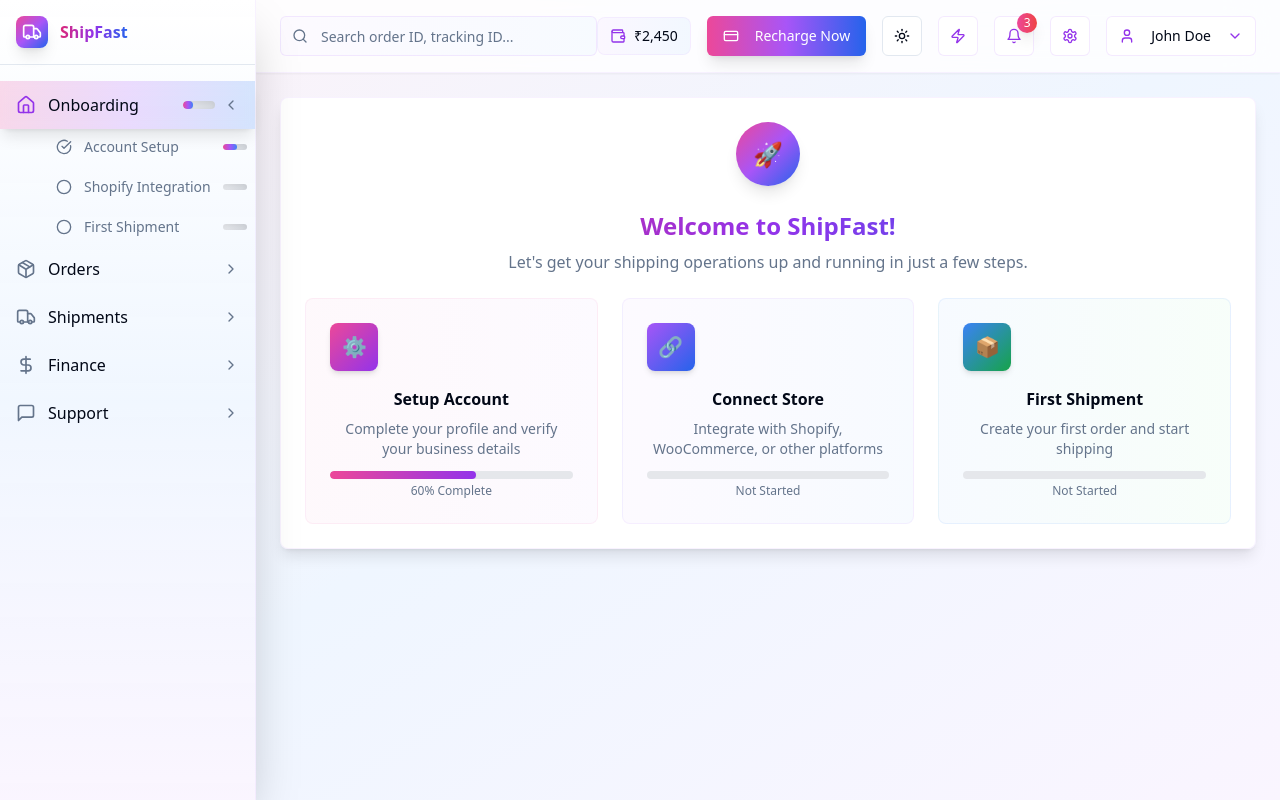
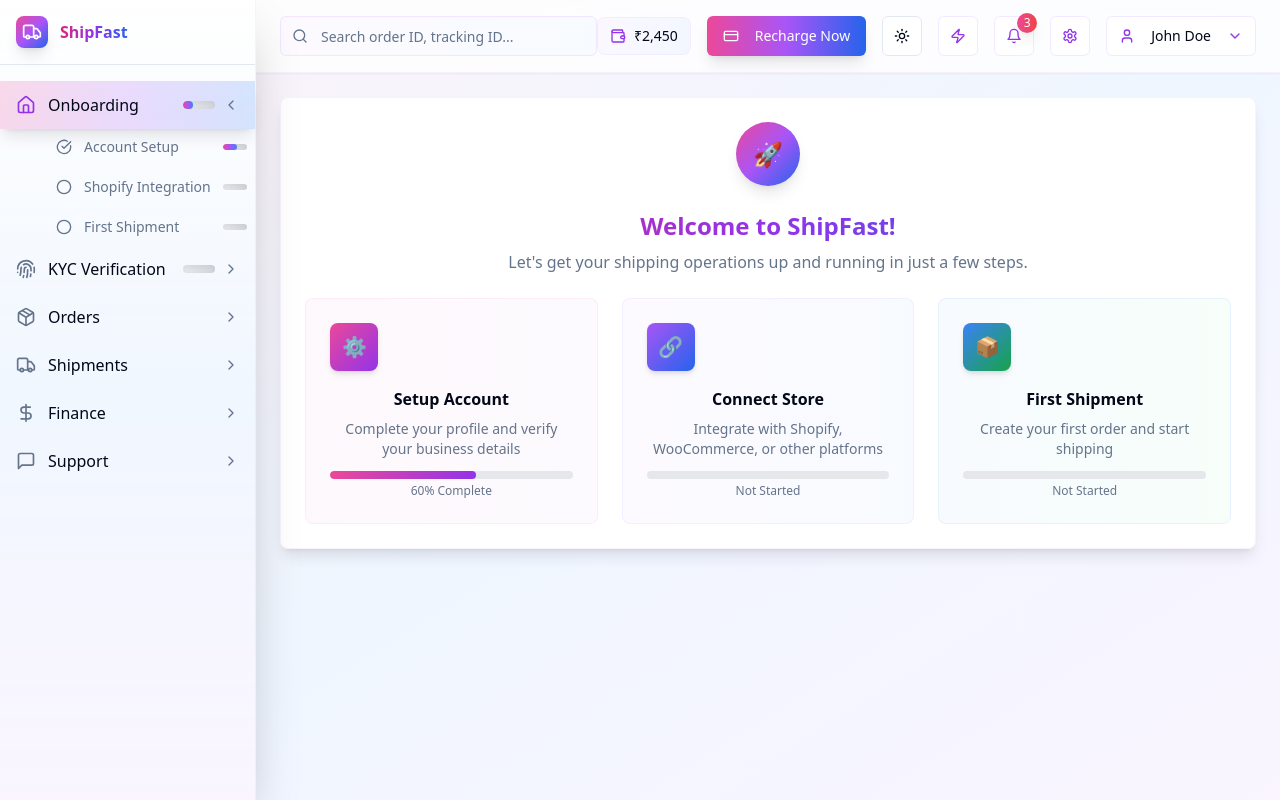
Before and after one commit to desirppc/parcelace-admin, a React (Vite) app: page / in a window 1280 px wide. Both pictures are taken after a click on the button "Continue with Facebook". Built offline with nearby package versions, Linux system fonts and the light colour scheme.

Commit message:
Add KYC navigation and integration
- Added KYC as a main menu item in the sidebar under "Onboarding".
- Updated menu structure in `OnboardingLayout.tsx`.
- Enhanced KYC flow in `KYCVerification.tsx`.
- Integrated KYC with the onboarding flow.

```diff
--- a/src/components/OnboardingContent.tsx
+++ b/src/components/OnboardingContent.tsx
@@ -105,9 +105,13 @@ const OnboardingContent: React.FC<OnboardingContentProps> = ({ activeMenuItem })
     case 'first-shipment':
       return renderOnboardingStep();
 
-    // KYC - Updated to handle both 'kyc' and 'kyc-verification' cases
+    // KYC - All KYC verification routes
     case 'kyc':
     case 'kyc-verification':
+    case 'aadhar-verification':
+    case 'pan-verification':
+    case 'gst-verification':
+    case 'bank-verification':
       return <KYCVerification />;
 
     // Orders
--- a/src/components/OnboardingLayout.tsx
+++ b/src/components/OnboardingLayout.tsx
@@ -1,3 +1,4 @@
+
 import React, { useState } from 'react';
 import {
   Search,
@@ -30,7 +31,9 @@ import {
   DollarSign,
   MessageCircle,
   Headphones,
-  History
+  History,
+  Building,
+  Landmark
 } from 'lucide-react';
 import { Button } from '@/components/ui/button';
 import { Input } from '@/components/ui/input';
@@ -65,6 +68,19 @@ const OnboardingLayout = () => {
         { id: 'account-setup', title: 'Account Setup', icon: CheckCircle, progress: 60 },
         { id: 'integration', title: 'Shopify Integration', icon: Circle, progress: 0 },
         { id: 'first-shipment', title: 'First Shipment', icon: Circle, progress: 0 }
+      ]
+    },
+    {
+      id: 'kyc',
+      title: 'KYC Verification',
+      icon: Fingerprint,
+      progress: 0,
+      subItems: [
+        { id: 'kyc-verification', title: 'Entity Type Selection', icon: Building, progress: 0 },
+        { id: 'aadhar-verification', title: 'Aadhar Verification', icon: FileText, progress: 0 },
+        { id: 'pan-verification', title: 'PAN Verification', icon: CreditCard, progress: 0 },
+        { id: 'gst-verification', title: 'GST Verification', icon: Building, progress: 0 },
+        { id: 'bank-verification', title: 'Bank Verification', icon: Landmark, progress: 0 }
       ]
     },
     {
@@ -127,7 +143,6 @@ const OnboardingLayout = () => {
   };
 
   const settingsOptions = [
-    { icon: Fingerprint, label: 'Verify KYC' },
     { icon: Tag, label: 'Shipping Labels' },
     { icon: Receipt, label: 'Billing & Invoices' },
     { icon: MapPin, label: 'Warehouse Location' },
@@ -289,7 +304,7 @@ const OnboardingLayout = () => {
               {/* Notifications */}
               <NotificationPanel />
 
-              {/* Settings Dropdown - Fixed flickering issue */}
+              {/* Settings Dropdown */}
               <div className="relative">
                 <Button
                   variant="outline"
```
